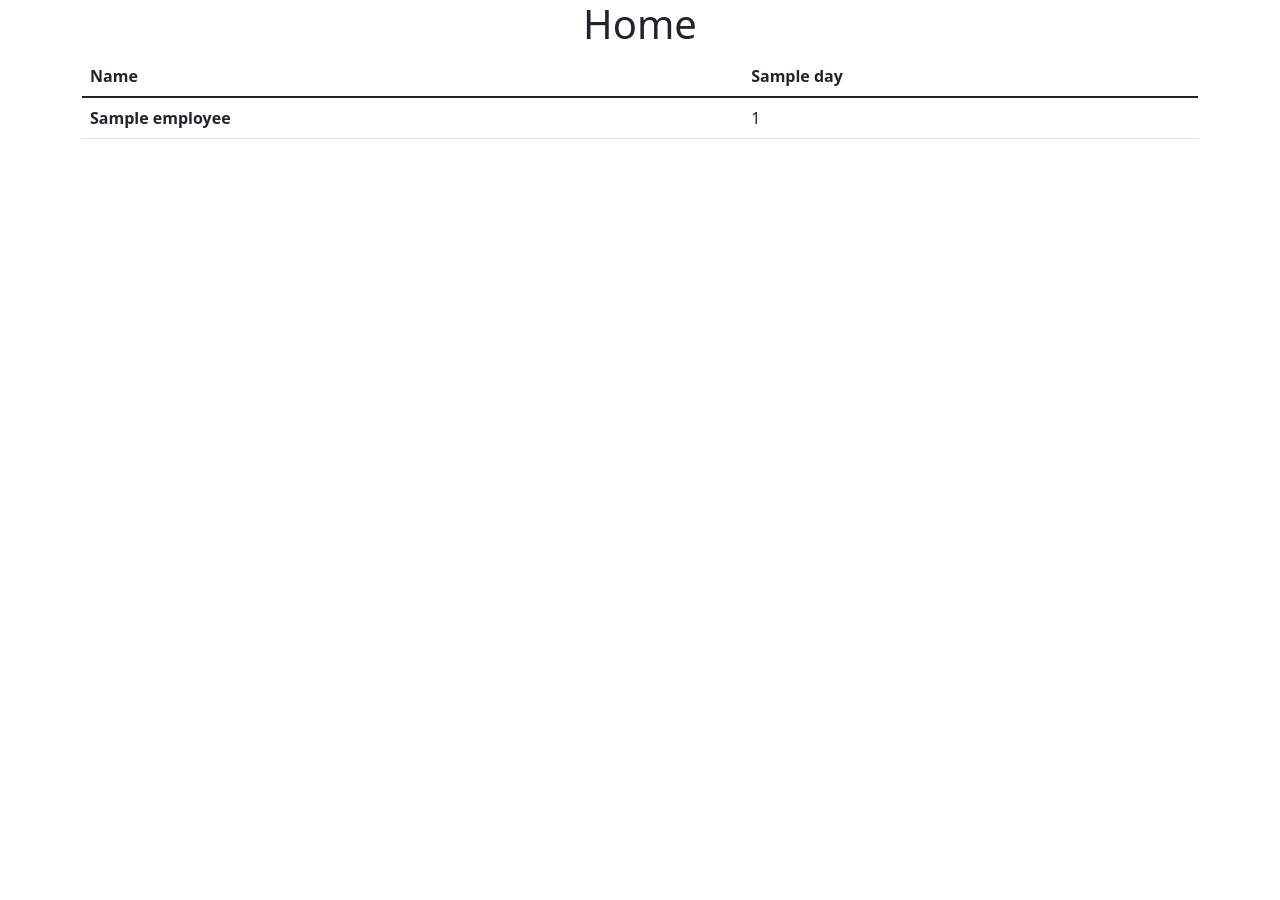
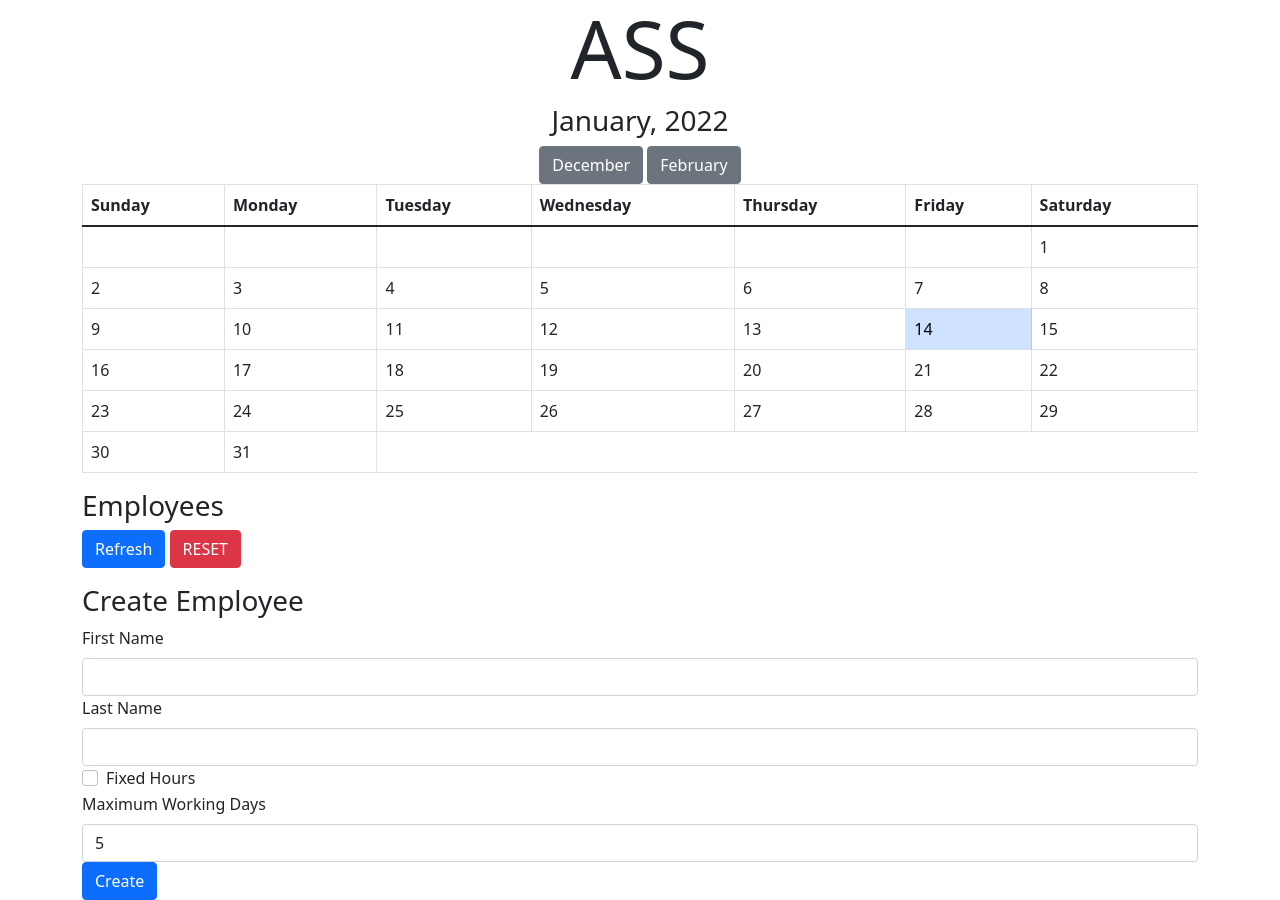
Before and after one commit to raheelrjunaid/automatic-scheduling-system, a Flask app: template templates/index.html in a window 1280 px wide. Before the commit the page ends 139 px from the top, so only its background shows below. Run offline with Flask 2, Linux system fonts and the light colour scheme; the template is opened without the code that fills it: most values are stand-ins (such as "Sample title", 1, 10 or a date in 2020); parts of the project's set-up code (start-up, migrations or seed data) failed here and were passed over; some libraries are stand-ins or nearby versions.

Commit message:
Remove template rendering and add js rendering

```diff
--- a/templates/index.html
+++ b/templates/index.html
@@ -1,35 +1,52 @@
 {% extends 'layout.html' %}
 
 {% block body %}
-<h1 class="text-center">Home</h1>
-<div class="container">
-    <table class="table">
+<h1 class="display-1 text-center">ASS</h1>
+<div class="text-center">
+    <h3 id="month-and-year"></h3>
+    <button class="btn btn-secondary" id="previous-month"></button>
+    <button class="btn btn-secondary" id="next-month"></button>
+</div>
+<table class="calendar table table-bordered">
     <thead>
         <tr>
-                <th scope="col">Name</th>
-                {% for day in days %}
-                <th scope="col">{{ day.name }}</th>
-                {% endfor %}
+            <th data-number=0 class="col">Sunday</th>
+            <th data-number=1 class="col">Monday</th>
+            <th data-number=2 class="col">Tuesday</th>
+            <th data-number=3 class="col">Wednesday</th>
+            <th data-number=4 class="col">Thursday</th>
+            <th data-number=5 class="col">Friday</th>
+            <th data-number=6 class="col">Saturday</th>
         </tr>
     </thead>
     <tbody>
-            {% for employee in employees %}
-            <tr>
-                <th scope="row">{{ employee.name }}</th>
-                {% for slot in employee.scheduled_times %}
-                {% if slot[1] == "opening" %}
-                <td class="table-success">{{ slot[0] }}</td>
-                {% elif slot[1] == "closing" %}
-                <td class="table-danger">{{ slot[0] }}</td>
-                {% elif slot[0] == "Off" %}
-                <td class="table-warning">{{ slot[0] }}</td>
-                {% else %}
-                <td>{{ slot[0] }}</td>
-                {% endif %}
-                {% endfor %}
-            </tr>
-            {% endfor %}
     </tbody>
 </table>
+<h3>Employees</h3>
+<button class="btn btn-primary" onclick="get_employees()">Refresh</button>
+<button class="btn btn-danger" onclick="reset_employees()">RESET</button>
+<ul id="employees-list"></ul>
+<h3>Create Employee</h3>
+<form novalidate id="add_employee_form" accept-charset="utf-8">
+    <div>
+        <label for="first_name" class="form-label">First Name</label>
+        <input type="text" name="first_name" class="form-control" id="first_name" required>
+        <div class="invalid-feedback">First name is required</div>
     </div>
+    <div>
+        <label for="last_name" class="form-label">Last Name</label>
+        <input type="text" name="last_name" class="form-control" id="last_name" required>
+        <div class="invalid-feedback">Last name is required</div>
+    </div>
+    <div class="form-check">
+        <input class="form-check-input" name="fixed_hours" type="checkbox" id="fixed_hours">
+        <label class="form-check-label" for="fixed_hours">Fixed Hours</label>
+    </div>
+    <div>
+        <label for="max_working_days" class="form-label">Maximum Working Days</label>
+        <input type="number" value=5 name="max_working_days" class="form-control" id="max_working_days" required>
+        <div class="invalid-feedback">Maximum working days is required</div>
+    </div>
+    <input type="submit" value="Create" class="btn btn-primary">
+</form>
 {% endblock %}
--- a/templates/layout.html
+++ b/templates/layout.html
@@ -14,20 +14,13 @@
 
     <body>
 
-    <main>
+        <main class="container">
             {% block body %}{% endblock %}
         </main>
 
         <script src="{{ url_for('static', filename='js/vendor/modernizr-3.11.2.min.js') }}"></script>
         <script src="{{ url_for('static', filename='js/plugins.js') }}"></script>
         <script src="{{ url_for('static', filename='js/main.js') }}"></script>
-
-  <!-- Google Analytics: change UA-XXXXX-Y to be your site's ID. -->
-  <script>
-    window.ga = function () { ga.q.push(arguments) }; ga.q = []; ga.l = +new Date;
-    ga('create', 'UA-XXXXX-Y', 'auto'); ga('set', 'anonymizeIp', true); ga('set', 'transport', 'beacon'); ga('send', 'pageview')
-  </script>
-  <script src="https://www.google-analytics.com/analytics.js" async></script>
     </body>
 
 </html>
```
Lines whose indentation alone changed are shown as unchanged.
